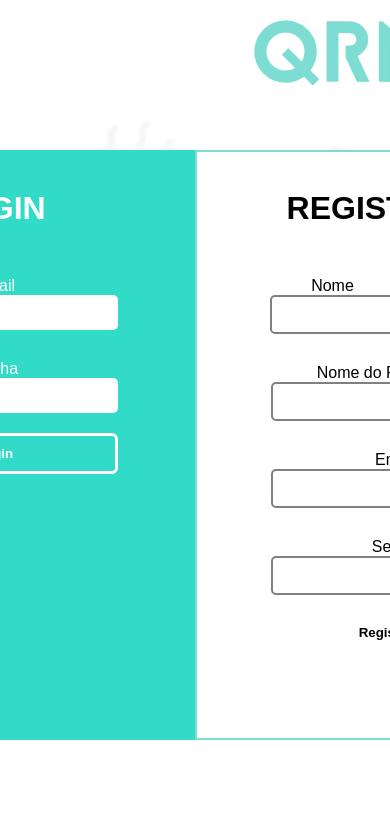
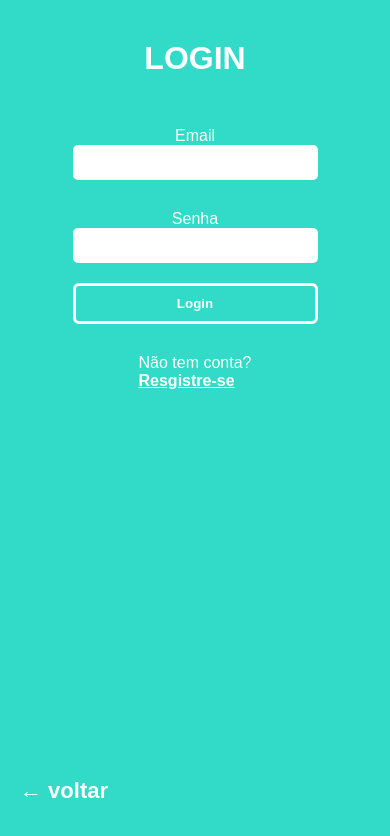
Before and after one commit to Matheus-BM/QrMenu, a React (Create React App) app in the folder client/: page /auth in a window 390 px wide. Shown: the top 836 px of the page. Built offline with nearby package versions, Linux system fonts and the light colour scheme.

Commit message:
add add login page responsiva

```diff
--- a/client/src/components/Personal/Personal.css
+++ b/client/src/components/Personal/Personal.css
@@ -7,9 +7,6 @@
 
 #titulo {
   font-size: 70px;
-  position: relative;
-  left: 45%;
-  top: 20%;
   height: 100px;
 }
 
@@ -18,8 +15,6 @@
   flex-direction: column;
   height: 400px;
   width: 600px;
-  margin-top: 20%;
-  margin-left: 15%;
   border: 5px solid #000000;
   border-radius: 15px;
 }
--- a/client/src/components/QrCodeMenu/QrCodeMenu.css
+++ b/client/src/components/QrCodeMenu/QrCodeMenu.css
@@ -3,6 +3,7 @@
   flex-direction: column;
   align-items: center;
   margin-top: 20%;
+  min-width:706px ;
 }
 
 #subtitle {
--- a/client/src/components/SideBar/SideBar.js
+++ b/client/src/components/SideBar/SideBar.js
@@ -23,6 +23,7 @@ function Sidebar() {
 
   useEffect(() => {
     bgLeft = document.querySelector("#bg-left");
+    arrow = document.querySelector("#seta")
   }, [])
 
   const SidebarActive = () => {
--- a/client/src/pages/AuthPage/AuthPage.css
+++ b/client/src/pages/AuthPage/AuthPage.css
@@ -113,3 +113,82 @@ input {
   font-size: 22px;
   margin-bottom: 20px;
 }
+.mobile{
+  display: none;
+}
+
+@media screen and (max-width: 800px) {
+
+  .cadastro-form.active{
+    display: flex;
+    width: 100%;
+    border-radius: 20px;
+  }
+  .cadastro-form{
+    display:none
+  }
+  .login-form.closed{
+    display: none;
+  }
+ .form-box{
+   width: 180px;
+   justify-content: center;
+   min-width: 400px;
+
+ }
+ #voltar{
+   width: 400px;
+   min-width: 400px;
+ }
+ .mobile{
+  display: flex;
+  flex-direction: column;
+  margin-top: 30px;
+
+ }
+ .mobile span{
+   font-weight: bold;
+   text-decoration: underline;
+ }
+}
+
+
+@media screen and (max-width: 400px) {
+
+  .cadastro-form.active{
+    display: flex;
+    width: 100%;
+    border-radius: 0;
+  }
+  .cadastro-form{
+    display:none
+  }
+  .login-form.closed{
+    display: none;
+  }
+  .form-box{
+    width: 100vw;
+    height: 100vh;
+    justify-content: center;
+    min-width: 100vw;
+    min-height: 100vh ;
+    border-radius: 0;
+
+  }
+  #voltar{
+    position: absolute;
+    bottom: 20px;
+    left: 20px;
+    color: white;
+  }
+  .mobile{
+   display: flex;
+   flex-direction: column;
+   margin-top: 30px;
+
+  }
+  .mobile span{
+    font-weight: bold;
+    text-decoration: underline;
+  }
+ }
--- a/client/src/pages/AuthPage/AuthPage.js
+++ b/client/src/pages/AuthPage/AuthPage.js
@@ -1,4 +1,4 @@
-import React,{useState} from "react";
+import React,{useState,useEffect} from "react";
 import {  Link, useNavigate } from "react-router-dom";
 import axios from "axios";
 import "./AuthPage.css";
@@ -72,6 +72,21 @@ function Auth_page() {
   }
 
 
+  // Responsividade
+
+let formRegister = document.querySelector(".cadastro-form");
+let formLogin = document.querySelector(".login-form")
+
+useEffect(() => {
+  formRegister = document.querySelector(".cadastro-form");
+  formLogin = document.querySelector(".login-form")
+}, [])
+
+  const showRegisterForm= ()=>{
+    formRegister.classList.toggle("active");
+    formLogin.classList.toggle("closed");
+  }
+
   return (
     <div className="bg">
       <Link to="/"> <div id="voltar"> ← voltar</div></Link>
@@ -94,6 +109,7 @@ function Auth_page() {
             {error&&<div className="erro"> {error} </div>}
             <button className="btn" onClick={() => handleLogin()} disabled={loading}>{ loading?"Loading" : "Login"} </button>
           </form>
+          <div className="mobile">Não tem conta?<span onClick={()=> showRegisterForm()}>Resgistre-se</span> </div>
         </div>
         <div className="cadastro-form">
           <h1>REGISTRE-SE</h1>
@@ -130,6 +146,7 @@ function Auth_page() {
             </div>
             <button className="btn" onClick={() => handleRegister()} disabled={loading}>{ loading?"Loading" : "Registre-se"}</button>
           </form>
+          <div className="mobile">Já tem conta?<span onClick={()=> showRegisterForm()}>Faça Login</span> </div>
         </div>
       </div>
     </div>
```
